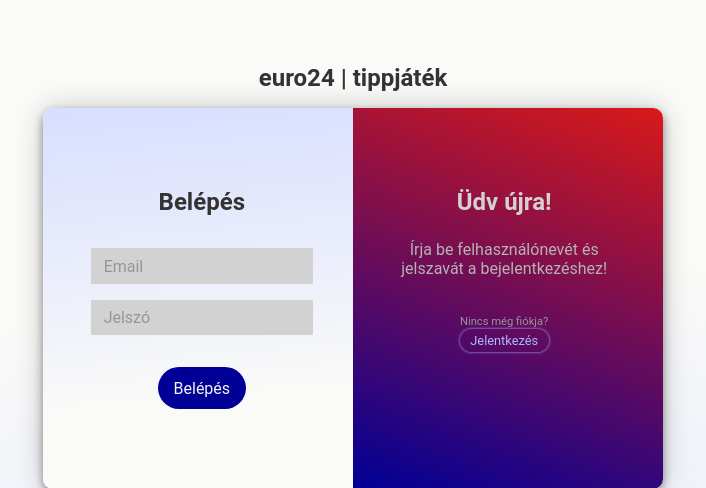
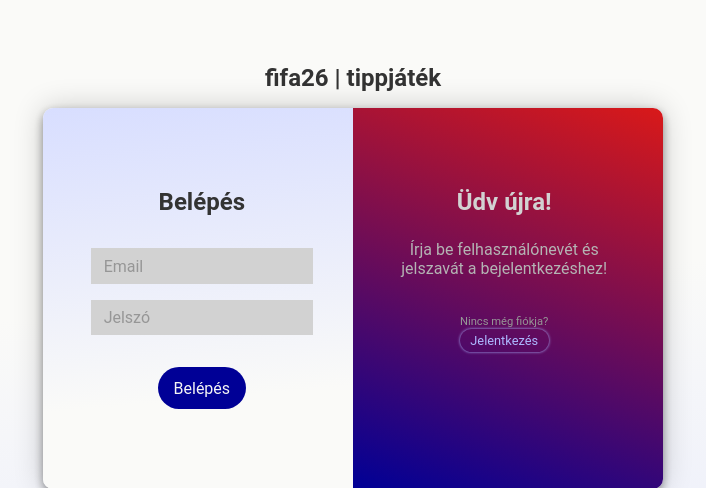
Before and after one commit to bombaHKI/wc26_tipper, a Flask app: page /login in a window 1280 px wide. Shown: the top 488 px of the page, without its empty margins (287-993 px from the left). Run offline with Flask 3, Linux system fonts and the light colour scheme; parts of the project's set-up code (start-up, migrations or seed data) failed here and were passed over.

Commit message:
change euro24 to fifa26

```diff
--- a/static/messages/at_data_change.json
+++ b/static/messages/at_data_change.json
@@ -1,4 +1,4 @@
 {
     "subject": "Az Ön adatai frissültek a tippjátékban!",
-    "body": "Tisztelt {person.name}!\n\nÖrömmel értesítjük, hogy az Euro24 tippjáték fiókjához tartozó adatai sikeresen frissültek.\n\nHa nem Ön kezdeményezte a változtatásokat, vagy bármilyen kérdése lenne, kérjük lépjen kapcsolatba velünk ezen az e-mail címen: euro24@gmail.com.\n\nÜdvözlettel:\nA Játékszervezők\nhttps://hkadus.pythonanywhere.com/"
+    "body": "Tisztelt {person.name}!\n\nÖrömmel értesítjük, hogy az wc26 tippjáték fiókjához tartozó adatai sikeresen frissültek.\n\nHa nem Ön kezdeményezte a változtatásokat, vagy bármilyen kérdése lenne, kérjük lépjen kapcsolatba velünk ezen az e-mail címen: focitipper@gmail.com.\n\nÜdvözlettel:\nA Játékszervezők\nhttps://hkadus.pythonanywhere.com/"
 }
--- a/static/messages/at_new_user.json
+++ b/static/messages/at_new_user.json
@@ -1,5 +1,5 @@
 
 {
-    "subject": "Fiókja elkészült az euro24 tippjátékhoz!",
-    "body": "Tisztelt {person.name}!\n\nKöszönjük, hogy jelentkezett az Euro24 tippjátékunkra! Örömmel értesítjük, hogy a fiókja elkészült.\n\nBelépéshez szükséges adatai:\n-Email: {person.email}\n-Jelszó: {password}\n\nJavasoljuk, hogy jelszavát az első belépéskor változtassa meg!\nHa bármilyen kérdése lenne, ne habozzon kapcsolatba lépni velünk ezen az e-mail címen: euro24@gmail.com.\n\nÜdvözlettel:\nA Játékszervezők\nhttps://hkadus.pythonanywhere.com/"
+    "subject": "Fiókja elkészült a fifa 26 tippjátékhoz!",
+    "body": "Tisztelt {person.name}!\n\nKöszönjük, hogy jelentkezett a fifa26 tippjátékunkra! Örömmel értesítjük, hogy a fiókja elkészült.\n\nBelépéshez szükséges adatai:\n-Email: {person.email}\n-Jelszó: {password}\n\nJavasoljuk, hogy jelszavát az első belépéskor változtassa meg!\nHa bármilyen kérdése lenne, ne habozzon kapcsolatba lépni velünk ezen az e-mail címen: focitipper@gmail.com.\n\nÜdvözlettel:\nA Játékszervezők\nhttps://hkadus.pythonanywhere.com/"
 }
--- a/static/messages/at_signup.json
+++ b/static/messages/at_signup.json
@@ -1,5 +1,5 @@
 
 {
-    "subject": "Köszönjük jelentkezését az euro24 tippjátékra!",
-    "body": "Tisztelt {person.name}!\n\nKöszönjük, hogy jelentkezett az Euro24 tippjátékunkra! Örömmel értesítjük, hogy a jelentkezését sikeresen megkaptuk.\nAdminisztrátorunk feldolgozza jelentkezését, és létrehozza az Ön fiókját. Kérjük, legyen türelemmel, ez akár egy-két napot is igénybe vehet.\n\nAmint a fiókja elkészült, értesítést fog kapni e-mailben a belépési adataival.\n\nHa bármilyen kérdése lenne, ne habozzon kapcsolatba lépni velünk ezen az e-mail címen: euro24@gmail.com.\n\nÜdvözlettel:\nA Játékszervezők\nhttps://hkadus.pythonanywhere.com/"
+    "subject": "Köszönjük jelentkezését az fifa26 tippjátékra!",
+    "body": "Tisztelt {person.name}!\n\nKöszönjük, hogy jelentkezett az fifa26 tippjátékunkra! Örömmel értesítjük, hogy a jelentkezését sikeresen megkaptuk.\nAdminisztrátorunk feldolgozza jelentkezését, és létrehozza az Ön fiókját. Kérjük, legyen türelemmel, ez akár egy-két napot is igénybe vehet.\n\nAmint a fiókja elkészült, értesítést fog kapni e-mailben a belépési adataival.\n\nHa bármilyen kérdése lenne, ne habozzon kapcsolatba lépni velünk ezen az e-mail címen: focitipper@gmail.com.\n\nÜdvözlettel:\nA Játékszervezők\nhttps://hkadus.pythonanywhere.com/"
 }
--- a/templates/admin/admin_header.jinja
+++ b/templates/admin/admin_header.jinja
@@ -29,7 +29,7 @@
 		</div>
 
 		<span id="logo">
-			euro24<img src="{{ url_for('static', filename='media/logo_mini.png')}}">tippjáték
+			fifa26<img src="{{ url_for('static', filename='media/logo_mini.png')}}">tippjáték
 		</span>
 
 		<div id="user-menu" class="menu">
--- a/templates/alap.jinja
+++ b/templates/alap.jinja
@@ -6,7 +6,7 @@
 	{% block head_elements %}
 	<meta charset="UTF-8">
 	<meta name="viewport" content="width=device-width, initial-scale=1.0">
-	<title>euro24 | tippjáték</title>
+	<title>fifa26 | tippjáték</title>
 	<link rel="icon" type="image/x-icon" href="{{ url_for('static', filename='media/logo_rect_mini.png') }}">
 	<link rel="stylesheet" href="{{ url_for('static', filename='styles/alap.css') }}"/>
 	<script src="{{ url_for('static',filename='scripts/alap.js') }}" defer></script>
--- a/templates/alap_header.jinja
+++ b/templates/alap_header.jinja
@@ -29,7 +29,7 @@
 		</div>
 
 		<span id="logo">
-			euro24<img src="{{ url_for('static', filename='media/logo_mini.png')}}">tippjáték
+			fifa26<img src="{{ url_for('static', filename='media/logo_mini.png')}}">tippjáték
 		</span>
 
 		<div id="user-menu" class="menu">
--- a/templates/login.jinja
+++ b/templates/login.jinja
@@ -9,7 +9,7 @@
 {% block body_content %}
     <main>
         <h2>
-            euro24 | tippjáték
+            fifa26 | tippjáték
         </h2>
 
         <div id="fo-panel">
--- a/templates/szabalyok.jinja
+++ b/templates/szabalyok.jinja
@@ -21,12 +21,12 @@
 				</svg>
 			</h3>
 			<p class="accordion-content">
-				Összesen 51 meccs lesz.<br>
+				Összesen 104 meccs lesz.<br>
 				A <a href="{{url_for('meccsek')}}">Meccsek</a> oldalon találja a már lejátszott és a már ismert
 				párosítások információit. A lejátszott és éppen zajló meccsekre
 				tippelni már nem lehet.
 				<br>Ha valamilyen akadályba ütközött volna, vagy észrevétele, javaslata van, küldje el az
-				<a id="email" href="mailto:euro24tipp@gmail.com">euro24tipp@gmail.com</a>
+				<a id="email" href="mailto:focitipper@gmail.com">focitipper@gmail.com</a>
 				e-mail címre.
 				<br>A kieséses szakaszban 90 percnyi játékidőre kell tippelni.
 			</p>
```
